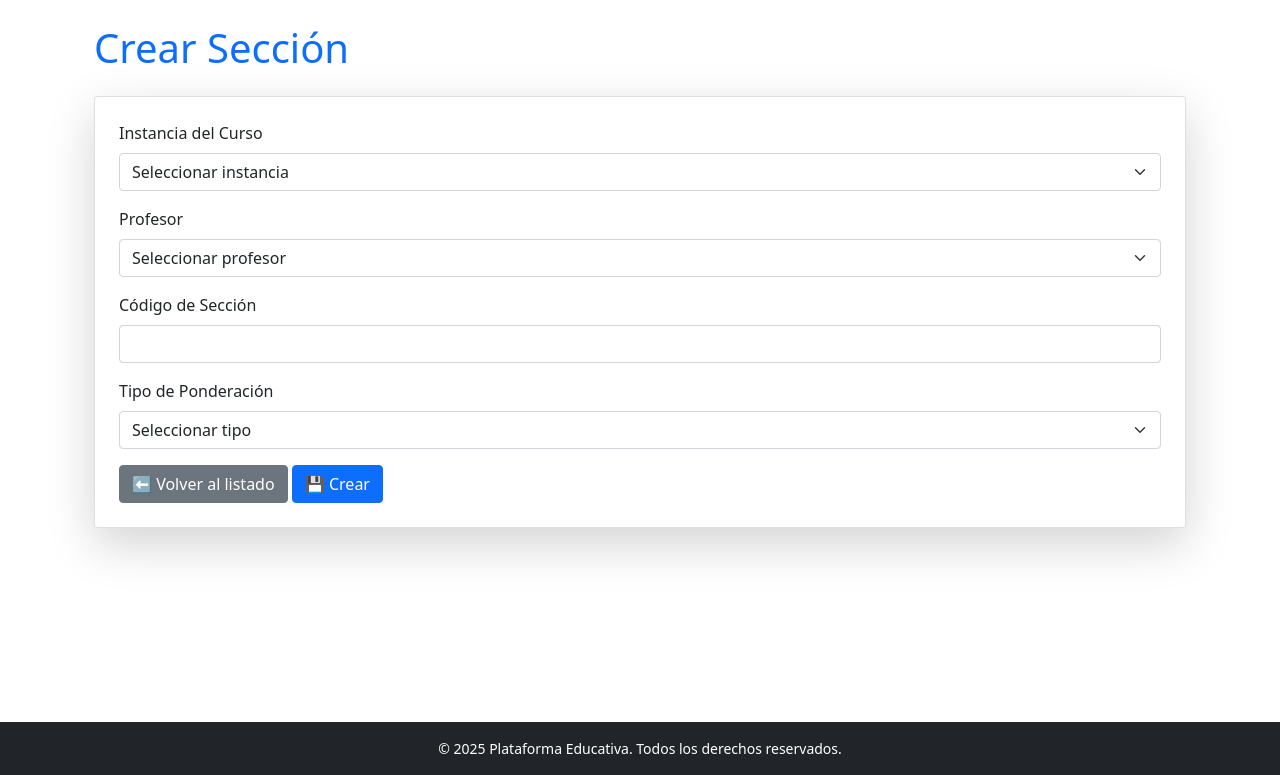
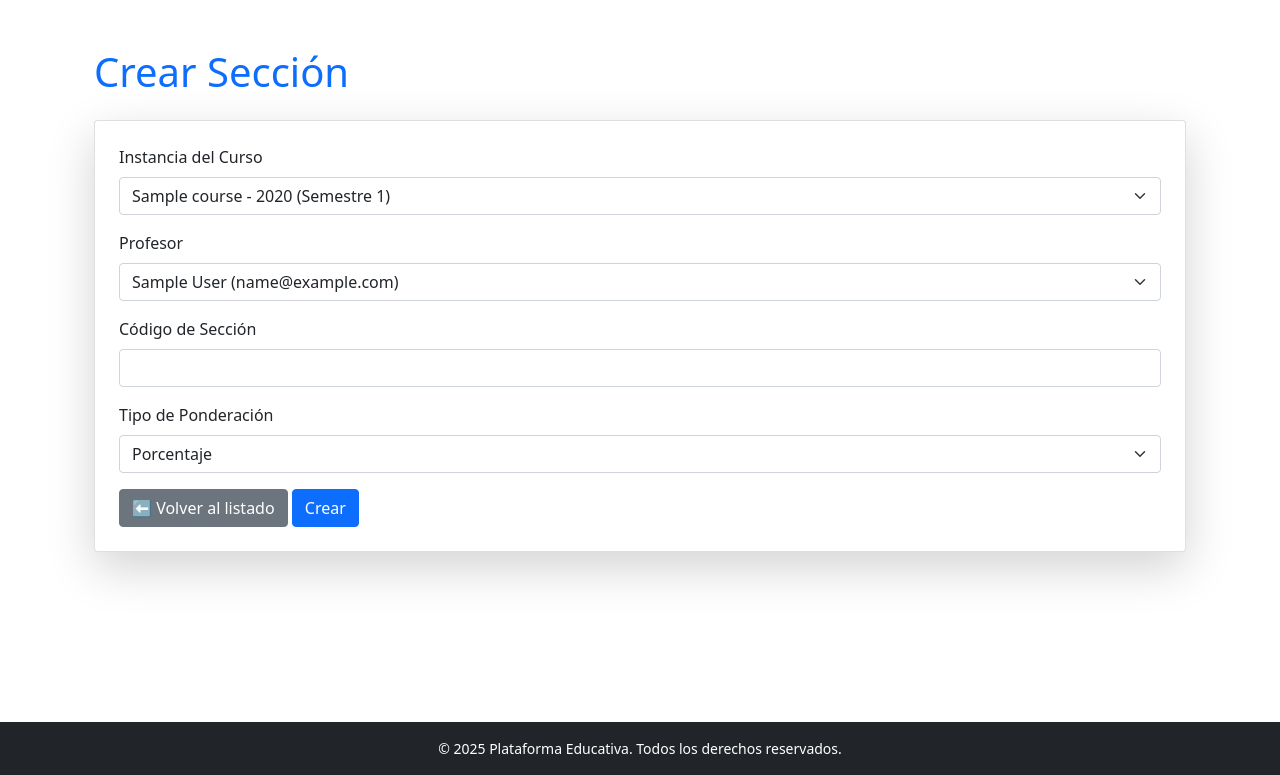
Before and after one commit to AlbertoZuiga/verificable-grupo-8, a Flask app: page /sections/create in a window 1280 px wide. Shown: the part 56-831 px from the top of the page. Run offline with Flask 3, Linux system fonts and the light colour scheme; tables that the repository leaves empty hold one stand-in row (values such as "Sample post").

Commit message:
section form

```diff
--- /dev/null
+++ b/app/forms/section_forms.py
@@ -0,0 +1,10 @@
+from flask_wtf import FlaskForm
+from wtforms import SelectField, IntegerField, SubmitField
+from wtforms.validators import DataRequired, NumberRange
+
+class SectionForm(FlaskForm):
+    course_instance_id = SelectField('Instancia del Curso', coerce=int, validators=[DataRequired()])
+    teacher_id = SelectField('Profesor', coerce=int, validators=[DataRequired()])
+    code = IntegerField('Código de Sección', validators=[DataRequired(), NumberRange(min=1)])
+    weighing_type = SelectField('Tipo de Ponderación', validators=[DataRequired()])
+    submit = SubmitField('Crear')
--- a/app/routes/section_routes.py
+++ b/app/routes/section_routes.py
@@ -4,6 +4,7 @@ from app.models import CourseInstance, Section, WeighingType, Teacher
 from app.services.section_service import create_section
 from app.services.decorators import require_section_open
 
+from app.forms.section_forms import SectionForm
 
 section_bp = Blueprint('section', __name__, url_prefix='/sections')
 
@@ -54,14 +55,20 @@ def edit_evaluation_weights(id):
 
 @section_bp.route('/create', methods=['GET', 'POST'])
 def create():
-    if request.method == 'POST':
-        course_instance_id = request.form['course_instance_id']
-        teacher_id = request.form['teacher_id']
-        code = request.form['code']
-        weighing_type = request.form['weighing_type']
+    form = SectionForm()
 
+    form.course_instance_id.choices = [(ci.id, f"{ci.course.title} - {ci.year} (Semestre {ci.semester})") for ci in CourseInstance.query.all()]
+    form.teacher_id.choices = [(t.id, f"{t.user.first_name} {t.user.last_name} ({t.user.email})") for t in Teacher.query.all()]
+    form.weighing_type.choices = [(wt.name, wt.value) for wt in WeighingType]
+
+    if form.validate_on_submit():
         try:
-            create_section(course_instance_id, teacher_id, code, weighing_type)
+            create_section(
+                form.course_instance_id.data,
+                form.teacher_id.data,
+                form.code.data,
+                form.weighing_type.data
+            )
             flash("Sección creada exitosamente", "success")
             return redirect(url_for('section.index'))
         except ValueError as ve:
@@ -70,51 +77,33 @@ def create():
             flash("Error al crear la sección", "danger")
             print(f"Error al crear la sección: {str(e)}")
 
-    course_instances = CourseInstance.query.all()
-    teachers = Teacher.query.all()
-    context = {
-        "course_instances": course_instances,
-        "weighing_types": WeighingType,
-        "teachers": teachers
-    }
-    return render_template('sections/create.html', **context)
+    return render_template('sections/create.html', form=form)
 
 @section_bp.route('/edit/<int:id>', methods=['GET', 'POST'])
 @require_section_open(lambda id: Section.query.get_or_404(id))
 def edit(id):
     section = Section.query.get_or_404(id)
+    form = SectionForm(obj=section)
 
-    if request.method == 'POST':
-        course_instance_id = request.form['course_instance_id']
-        teacher_id = request.form['teacher_id']
-        code = request.form['code']
-        weighing_type = request.form['weighing_type']
+    form.course_instance_id.choices = [(ci.id, f"{ci.course.title} - {ci.year} (Semestre {ci.semester})") for ci in CourseInstance.query.all()]
+    form.teacher_id.choices = [(t.id, f"{t.user.first_name} {t.user.last_name} ({t.user.email})") for t in Teacher.query.all()]
+    form.weighing_type.choices = [(wt.name, wt.value) for wt in WeighingType]
 
-        if not course_instance_id or not teacher_id or not code or not weighing_type:
-            print("Todos los campos son obligatorios.")
-        else:
-            try:
-                section.course_instance_id = course_instance_id
-                section.teacher_id = teacher_id
-                section.code = code
-                section.weighing_type = weighing_type
+    if form.validate_on_submit():
+        try:
+            section.course_instance_id = form.course_instance_id.data
+            section.teacher_id = form.teacher_id.data
+            section.code = form.code.data
+            section.weighing_type = form.weighing_type.data
 
-                kanvas_db.session.commit()
-                print("Sección actualizada exitosamente.")
-                return redirect(url_for('section.index'))
-            except Exception as e:
-                kanvas_db.session.rollback()
-                print(f"Error al editar la sección: {str(e)}")
+            kanvas_db.session.commit()
+            print("Sección actualizada exitosamente.")
+            return redirect(url_for('section.index'))
+        except Exception as e:
+            kanvas_db.session.rollback()
+            print(f"Error al editar la sección: {str(e)}")
 
-    course_instances = CourseInstance.query.all()
-    teachers = Teacher.query.all()
-
-    context = {
-        "course_instances": course_instances,
-        "weighing_types": WeighingType,
-        "teachers": teachers
-    }
-    return render_template('sections/edit.html', section=section, **context)
+    return render_template('sections/edit.html', section=section, form=form)
 
 @section_bp.route('/delete/<int:id>', methods=['POST'])
 @require_section_open(lambda id: Section.query.get_or_404(id))
--- /dev/null
+++ b/app/templates/sections/_form.html
@@ -0,0 +1,38 @@
+<form method="POST" action="">
+    {{ form.hidden_tag() }}
+
+    <div class="mb-3">
+    {{ form.course_instance_id.label(class="form-label") }}
+    {{ form.course_instance_id(class="form-select") }}
+    {% for error in form.course_instance_id.errors %}
+        <div class="text-danger">{{ error }}</div>
+    {% endfor %}
+    </div>
+
+    <div class="mb-3">
+    {{ form.teacher_id.label(class="form-label") }}
+    {{ form.teacher_id(class="form-select") }}
+    {% for error in form.teacher_id.errors %}
+        <div class="text-danger">{{ error }}</div>
+    {% endfor %}
+    </div>
+
+    <div class="mb-3">
+    {{ form.code.label(class="form-label") }}
+    {{ form.code(class="form-control") }}
+    {% for error in form.code.errors %}
+        <div class="text-danger">{{ error }}</div>
+    {% endfor %}
+    </div>
+
+    <div class="mb-3">
+    {{ form.weighing_type.label(class="form-label") }}
+    {{ form.weighing_type(class="form-select") }}
+    {% for error in form.weighing_type.errors %}
+        <div class="text-danger">{{ error }}</div>
+    {% endfor %}
+    </div>
+
+    <a href="{{ url_for('section.index') }}" class="btn btn-secondary">⬅ Volver al listado</a>
+    {{ form.submit(class="btn btn-primary") }}
+</form>
--- a/app/templates/sections/create.html
+++ b/app/templates/sections/create.html
@@ -3,55 +3,11 @@
 {% block title %} Nueva Sección {% endblock %}
 
 {% block content %}
-
-<div class="container">
+<div class="container py-4">
   <h1 class="mb-4 text-primary">Crear Sección</h1>
 
   <div class="card shadow-lg p-4">
-    <form action="{{ url_for('section.create') }}" method="POST">
-      <div class="mb-3">
-        <label for="course_instance_id" class="form-label">Instancia del Curso</label>
-        <select class="form-select" id="course_instance_id" name="course_instance_id" required>
-          <option selected>Seleccionar instancia</option>
-          {% for instance in course_instances %}
-            <option value="{{ instance.id }}">
-              {{ instance.course.title }} - {{ instance.year }} (Semestre {{instance.semester }})
-            </option>
-          {% endfor %}
-        </select>
-      </div>
-
-      <div class="mb-3">
-        <label for="teacher_id" class="form-label">Profesor</label>
-        <select class="form-select" id="teacher_id" name="teacher_id" required>
-          <option selected>Seleccionar profesor</option>
-          {% for teacher in teachers %}
-            <option value="{{ teacher.id }}">
-              {{ teacher.user.first_name }} {{ teacher.user.last_name }} ({{ teacher.user.email }})
-            </option>
-          {% endfor %}
-        </select>
-      </div>
-
-      <div class="mb-3">
-        <label for="code" class="form-label">Código de Sección</label>
-        <input type="number" id="code" name="code" class="form-control" required/>
-      </div>
-
-      <div class="mb-3">
-        <label for="weighing_type" class="form-label">Tipo de Ponderación</label>
-        <select class="form-select" id="weighing_type" name="weighing_type" required>
-          <option selected>Seleccionar tipo</option>
-          {% for type in weighing_types %}
-            <option value="{{ type.name }}">{{ type.value }}</option>
-          {% endfor %}
-        </select>
-      </div>
-
-      <a href="{{ url_for('section.index') }}" class="btn btn-secondary">⬅ Volver al listado</a>
-      <button type="submit" class="btn btn-primary">💾 Crear</button>
-    </form>
+    {% include 'sections/_form.html' with context %}
   </div>
 </div>
-
 {% endblock %}
```
Also changed, not shown: app/templates/sections/edit.html (+3 -44 lines).
